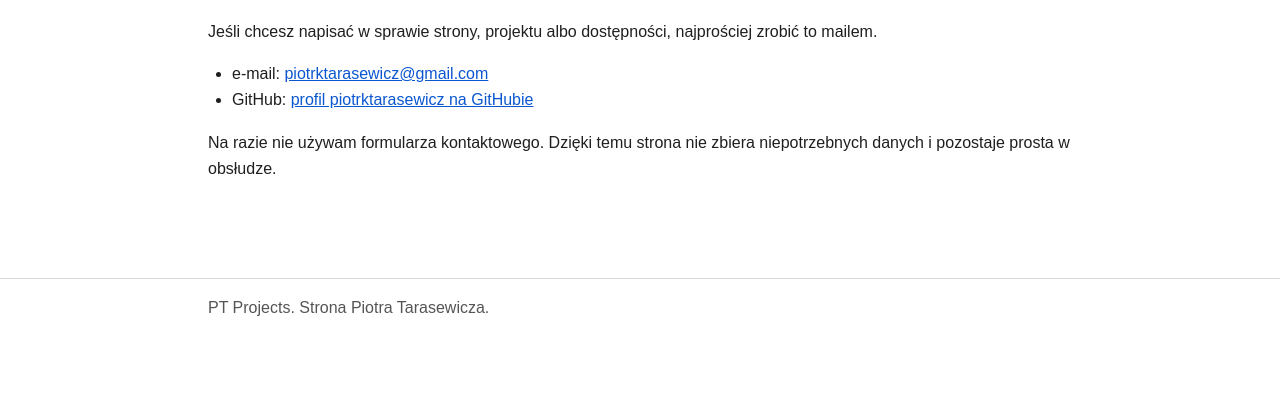
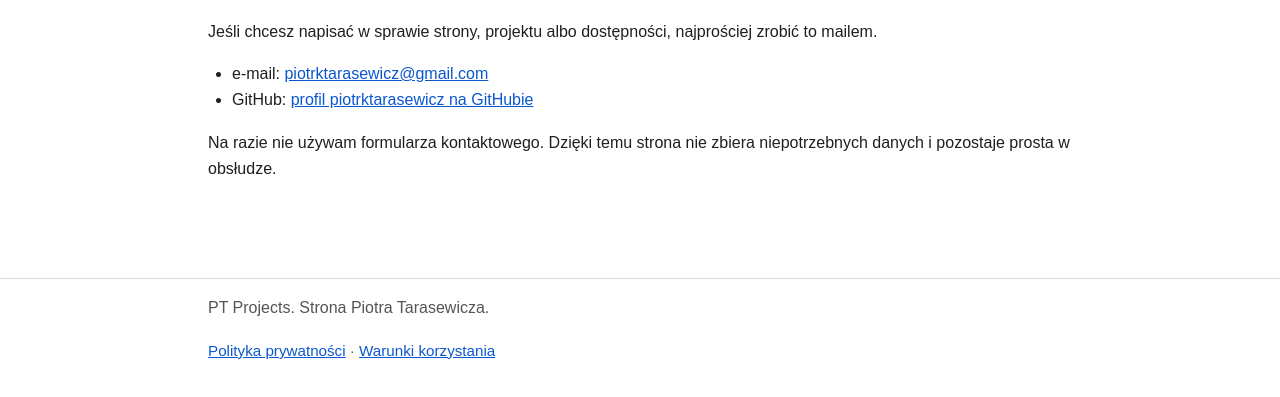
Before and after one commit to piotrktarasewicz/nvda-google-calendar-reader, a plain HTML site: page contact.html in a window 1280 px wide. Shown: the part 249-646 px from the top of the page. Drawn offline with Linux system fonts and the light colour scheme.

Commit message:
Add legal links to contact footer

```diff
--- a/contact.html
+++ b/contact.html
@@ -44,6 +44,7 @@
   <footer>
     <div class="footer-inner">
       <p>PT Projects. Strona Piotra Tarasewicza.</p>
+      <p class="small"><a href="privacy.html">Polityka prywatności</a> · <a href="terms.html">Warunki korzystania</a></p>
     </div>
   </footer>
 </body>
```
